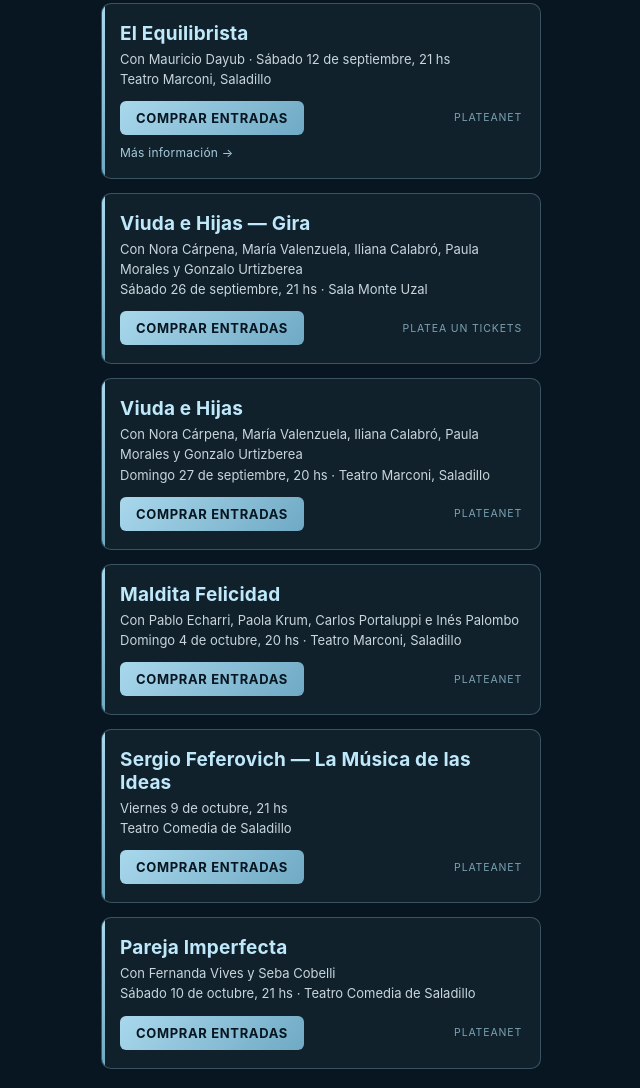
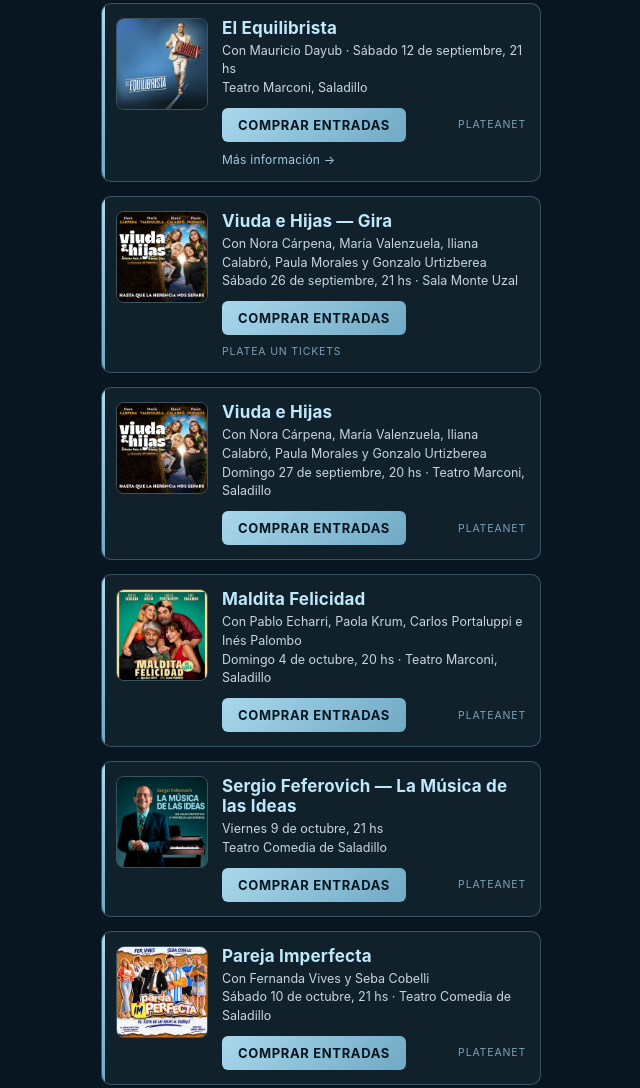
Before and after one commit to eest92garbarinosr-a11y/GarbarinosProducciones, a plain HTML site: page index.html in a window 1280 px wide. Shown: the part 1041-2129 px from the top of the page, without its empty margins (319-959 px from the left). Drawn offline with Linux system fonts and the light colour scheme.

Commit message:
Add files via upload

```diff
--- a/index.html
+++ b/index.html
@@ -322,9 +322,11 @@
 
   /* Obra cards */
   .obra-card{
+    display:flex;
+    gap: 14px;
     border: 1px solid var(--card-border);
     border-radius: 10px;
-    padding: 18px;
+    padding: 14px;
     margin-bottom: 14px;
     background: var(--card-bg);
     backdrop-filter: blur(6px);
@@ -340,8 +342,22 @@
     background: linear-gradient(180deg, var(--ice-blue), var(--steel));
   }
 
+  .obra-poster{
+    flex: 0 0 auto;
+    width: 92px;
+    height: 92px;
+    object-fit: cover;
+    border-radius: 8px;
+    border: 1px solid var(--card-border);
+  }
+
+  .obra-content{
+    flex: 1 1 auto;
+    min-width: 0;
+  }
+
   .obra-title{
-    font-size: 19px;
+    font-size: 17px;
     font-weight: 700;
     color: var(--glow);
     margin: 0 0 4px;
@@ -349,11 +365,11 @@
   }
 
   .obra-meta{
-    font-size: 13px;
+    font-size: 12.5px;
     color: var(--ice);
     opacity: .85;
-    line-height: 1.55;
-    margin-bottom: 12px;
+    line-height: 1.5;
+    margin-bottom: 10px;
   }
 
   .obra-footer{
@@ -512,6 +528,8 @@
     </div>
 
     <div class="obra-card">
+      <img class="obra-poster" src="img/obras/el-equilibrista.jpg" alt="El Equilibrista">
+      <div class="obra-content">
         <div class="obra-title">El Equilibrista</div>
         <div class="obra-meta">Con Mauricio Dayub · Sábado 12 de septiembre, 21 hs<br>Teatro Marconi, Saladillo</div>
         <div class="obra-footer">
@@ -520,8 +538,11 @@
         </div>
         <a class="info-link" href="el-equilibrista.html">Más información →</a>
       </div>
+    </div>
 
     <div class="obra-card">
+      <img class="obra-poster" src="img/obras/viuda-e-hijas.jpg" alt="Viuda e Hijas">
+      <div class="obra-content">
         <div class="obra-title">Viuda e Hijas — Gira</div>
         <div class="obra-meta">Con Nora Cárpena, María Valenzuela, Iliana Calabró, Paula Morales y Gonzalo Urtizberea<br>Sábado 26 de septiembre, 21 hs · Sala Monte Uzal</div>
         <div class="obra-footer">
@@ -529,8 +550,11 @@
           <span class="vendor-tag">Platea un Tickets</span>
         </div>
       </div>
+    </div>
 
     <div class="obra-card">
+      <img class="obra-poster" src="img/obras/viuda-e-hijas.jpg" alt="Viuda e Hijas">
+      <div class="obra-content">
         <div class="obra-title">Viuda e Hijas</div>
         <div class="obra-meta">Con Nora Cárpena, María Valenzuela, Iliana Calabró, Paula Morales y Gonzalo Urtizberea<br>Domingo 27 de septiembre, 20 hs · Teatro Marconi, Saladillo</div>
         <div class="obra-footer">
@@ -538,8 +562,11 @@
           <span class="vendor-tag">Plateanet</span>
         </div>
       </div>
+    </div>
 
     <div class="obra-card">
+      <img class="obra-poster" src="img/obras/maldita-felicidad.jpg" alt="Maldita Felicidad">
+      <div class="obra-content">
         <div class="obra-title">Maldita Felicidad</div>
         <div class="obra-meta">Con Pablo Echarri, Paola Krum, Carlos Portaluppi e Inés Palombo<br>Domingo 4 de octubre, 20 hs · Teatro Marconi, Saladillo</div>
         <div class="obra-footer">
@@ -547,8 +574,11 @@
           <span class="vendor-tag">Plateanet</span>
         </div>
       </div>
+    </div>
 
     <div class="obra-card">
+      <img class="obra-poster" src="img/obras/la-musica-de-las-ideas.jpg" alt="Sergio Feferovich — La Música de las Ideas">
+      <div class="obra-content">
         <div class="obra-title">Sergio Feferovich — La Música de las Ideas</div>
         <div class="obra-meta">Viernes 9 de octubre, 21 hs<br>Teatro Comedia de Saladillo</div>
         <div class="obra-footer">
@@ -556,13 +586,17 @@
           <span class="vendor-tag">Plateanet</span>
         </div>
       </div>
+    </div>
 
     <div class="obra-card">
+      <img class="obra-poster" src="img/obras/pareja-imperfecta.jpg" alt="Pareja Imperfecta">
+      <div class="obra-content">
         <div class="obra-title">Pareja Imperfecta</div>
         <div class="obra-meta">Con Fernanda Vives y Seba Cobelli<br>Sábado 10 de octubre, 21 hs · Teatro Comedia de Saladillo</div>
         <div class="obra-footer">
           <a class="buy-btn" href="https://www.plateanet.com/obra/35135?obra=PAREJA-IMPERFECTA-_&paso=inicio" target="_blank" rel="noopener">Comprar entradas</a>
           <span class="vendor-tag">Plateanet</span>
+        </div>
       </div>
     </div>
 
```
Lines whose indentation alone changed are shown as unchanged.
